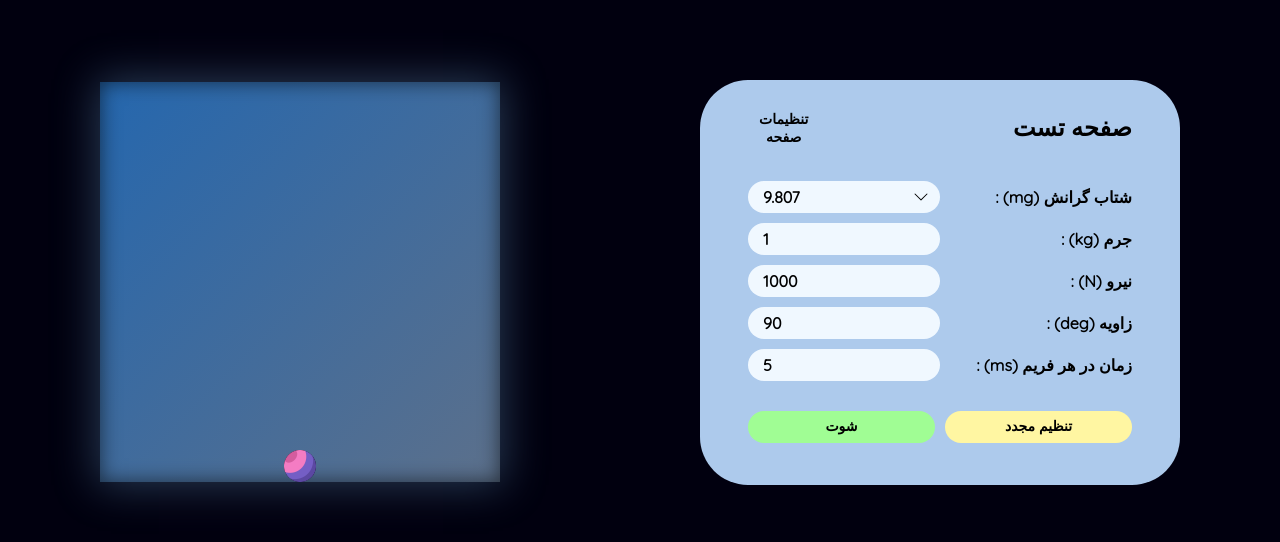
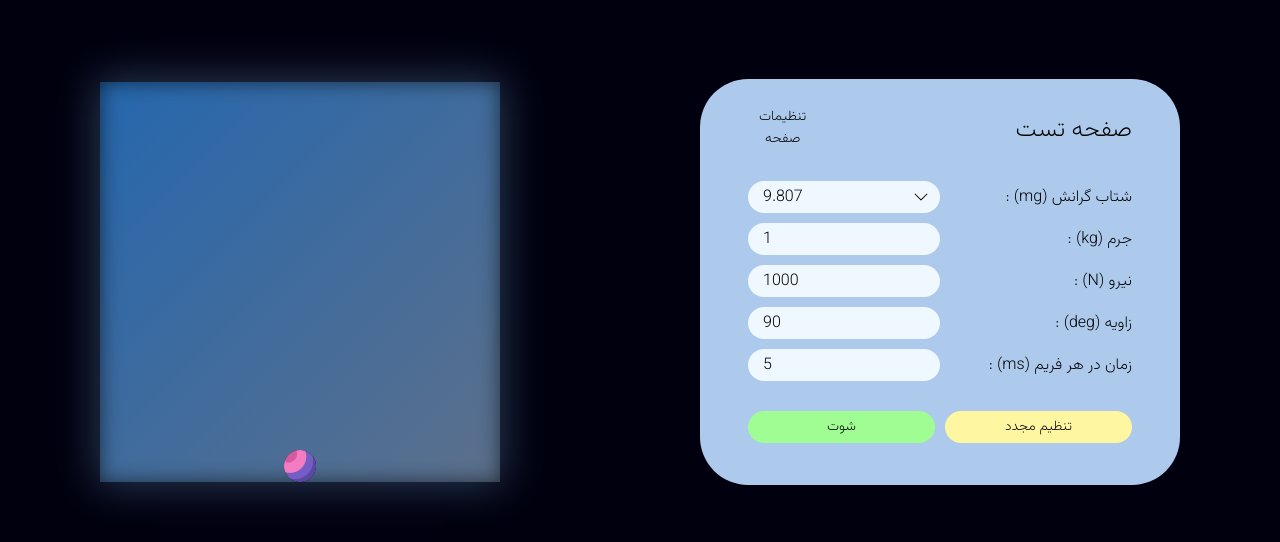
Before and after one commit to Hossein-m313/hossein-m313.github.io, a plain HTML site: page html/game.html in a window 1280 px wide. Shown: the part 118-660 px from the top of the page. Drawn offline with Linux system fonts and the light colour scheme.

Commit message:
fonts updated

```diff
--- a/css/fonts.css
+++ b/css/fonts.css
@@ -1,8 +1,6 @@
 @import url("https://fonts.googleapis.com/css2?family=Quicksand&display=swap");
-@font-face {
-  font-family: "vazirmatn";
-  src: local("vazirmatn thin");
+@import url('https://fonts.googleapis.com/css2?family=Vazirmatn:wght@100;200&display=swap');
+* {
+  font-family: "Vazirmatn", "quicksand", "Courier New", monospace;
+  font-weight: normal;
 }
-* {
-  font-family: "vazirmatn", "quicksand", "Courier New", monospace;
-}
```
